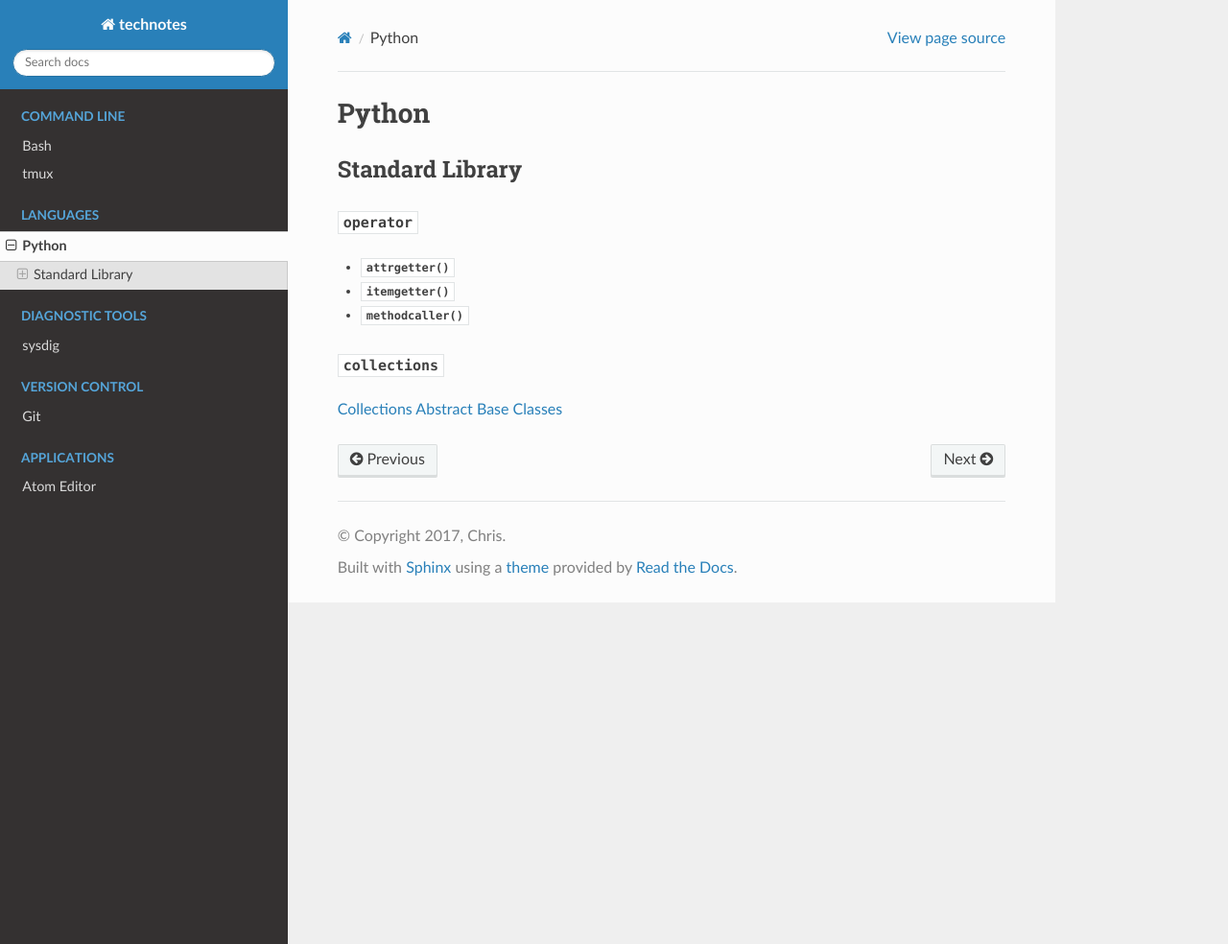
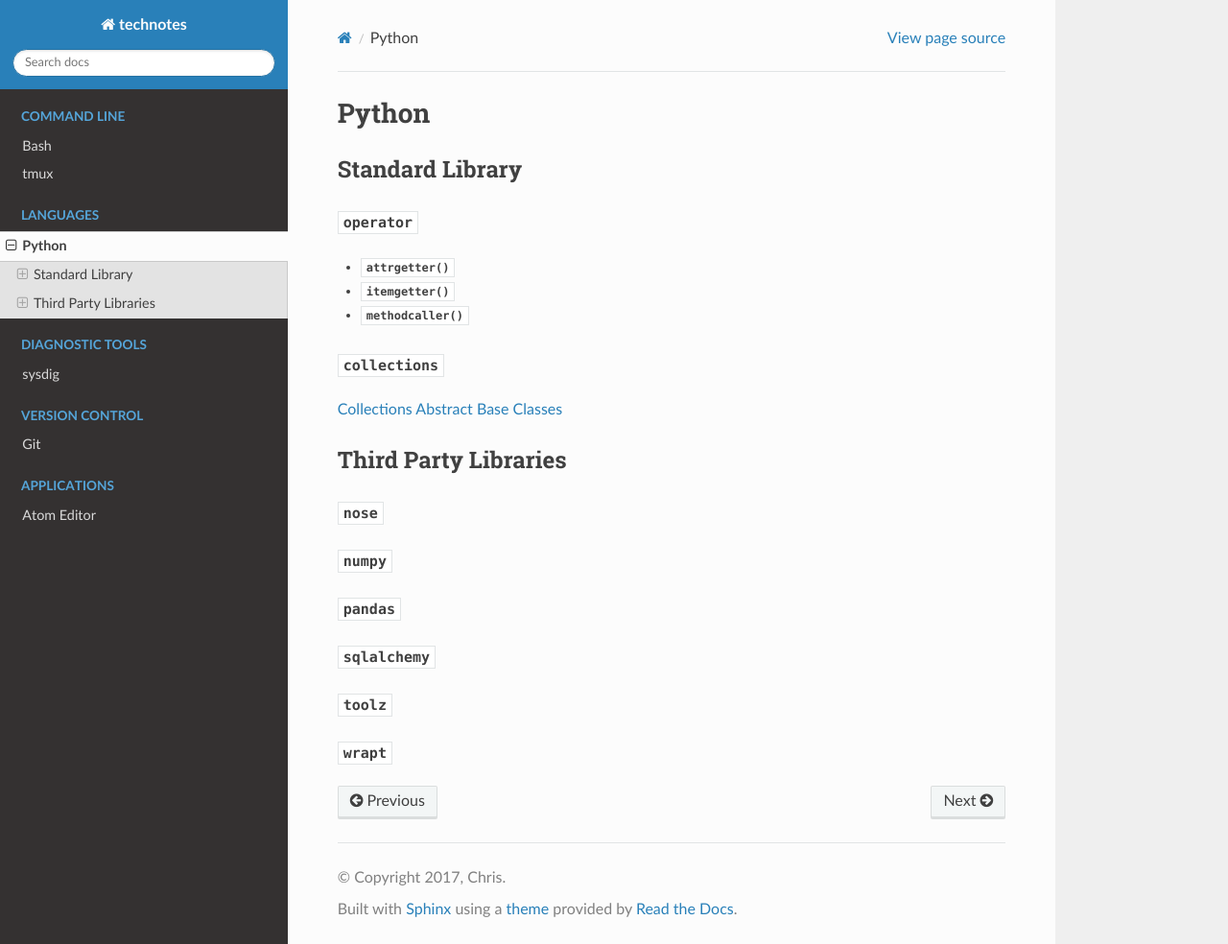
Before and after one commit to heterotopian/technotes, a Sphinx documentation site: the page built from source/python.rst, in a window 1280 px wide and 984 px high. Shown: the whole window at 96% size. Built offline with Sphinx 7.4.7 and the Read the Docs theme 2.0.0, drawn with Linux system fonts in a browser that asks for light colours.

Commit message:
Add modules

```diff
--- a/source/python.rst
+++ b/source/python.rst
@@ -19,3 +19,25 @@ Standard Library
 ---------------------
 
 `Collections Abstract Base Classes <https://docs.python.org/2/library/collections.html#collections-abstract-base-classes>`_
+
+
+Third Party Libraries
+=====================
+
+:py:mod:`nose`
+--------------
+
+:py:mod:`numpy`
+---------------
+
+:py:mod:`pandas`
+----------------
+
+:py:mod:`sqlalchemy`
+--------------------
+
+:py:mod:`toolz`
+---------------
+
+:py:mod:`wrapt`
+---------------
```
